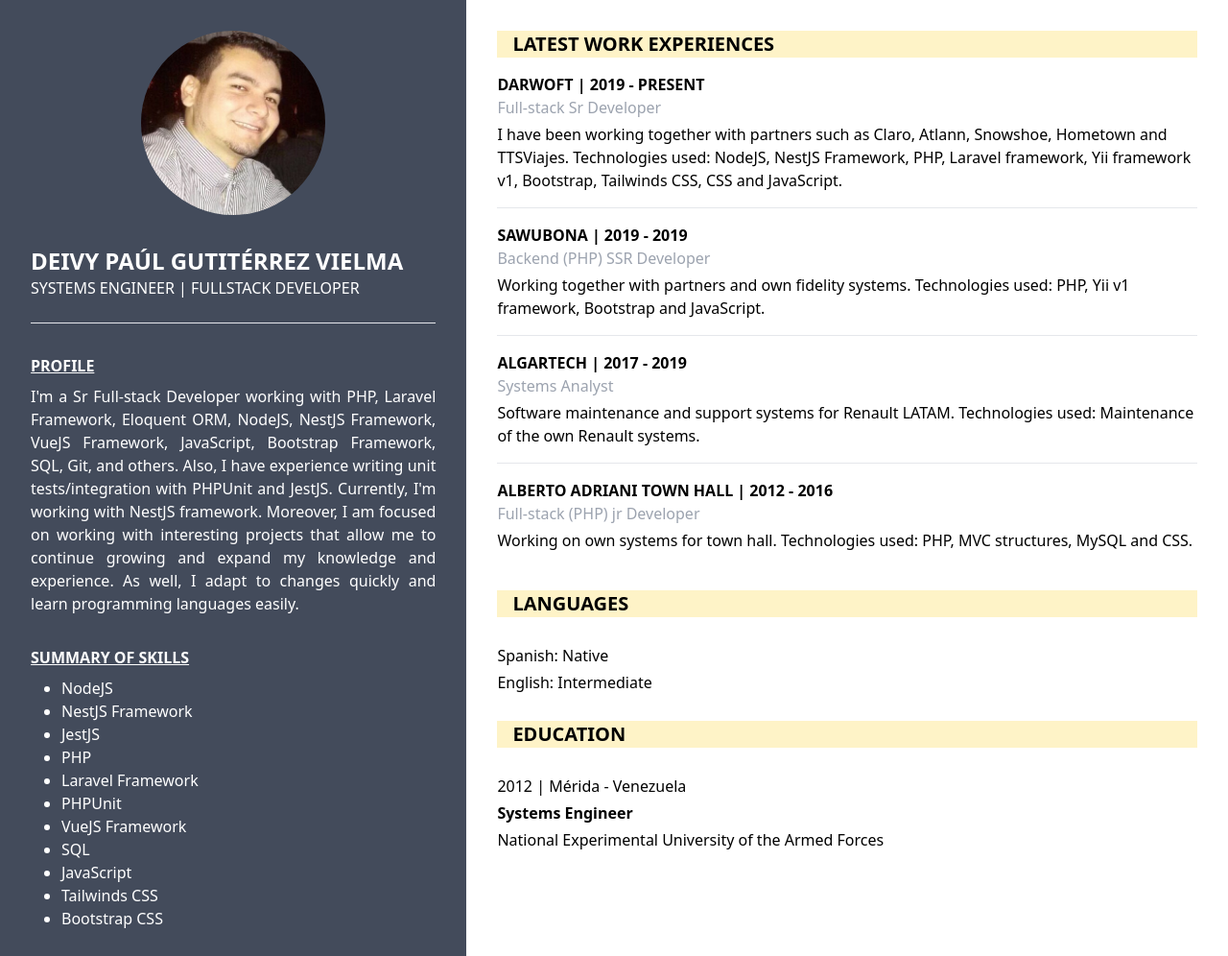
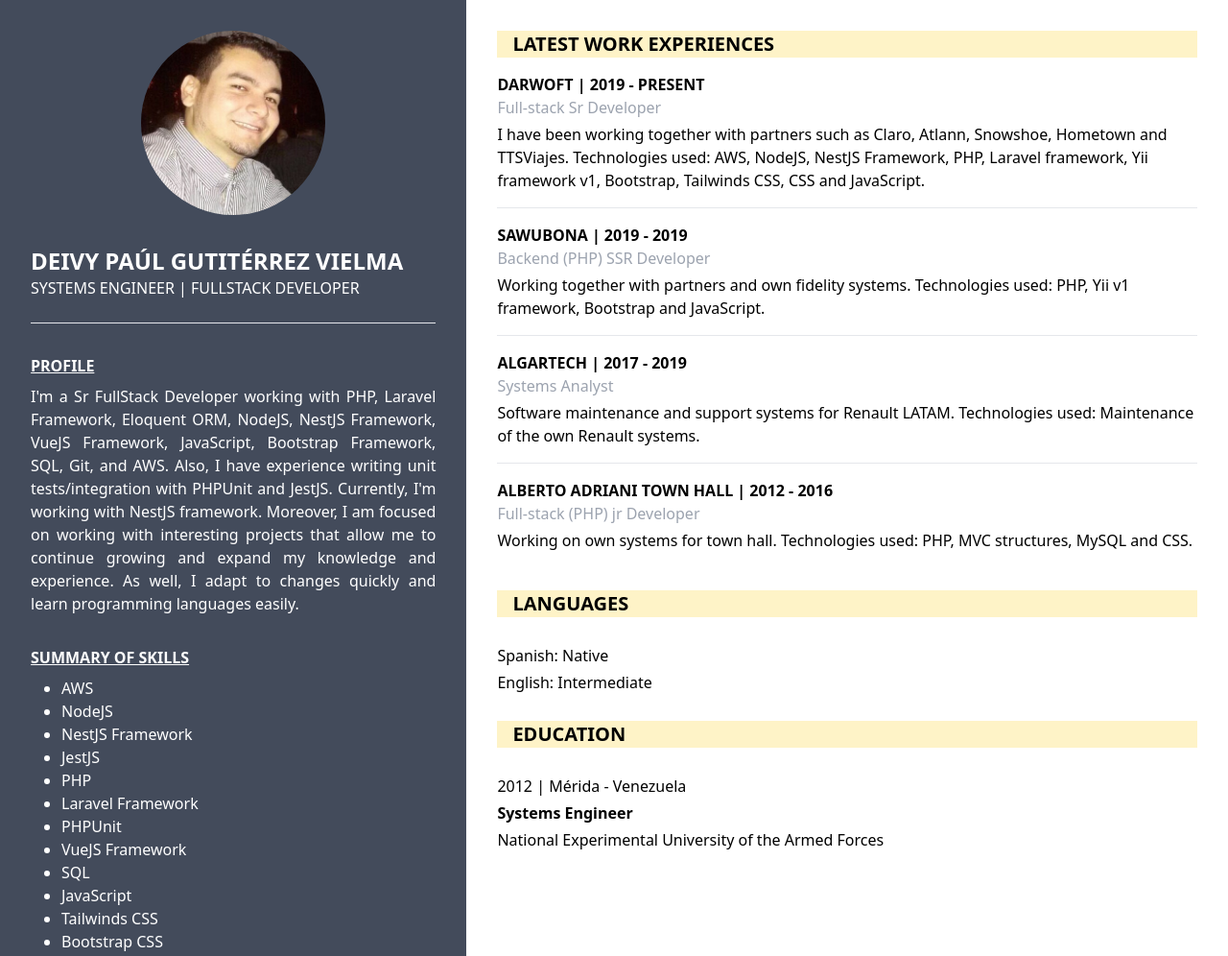
Before and after one commit to dpaul20/dpaul20, a plain HTML site: page index.html in a window 1280 px wide. Shown: the top 996 px of the page at 96% size. Drawn offline with nearby package versions, Linux system fonts and the light colour scheme.

Commit message:
Added profile details

```diff
--- a/index.html
+++ b/index.html
@@ -46,9 +46,9 @@
             <div class="my-2 uppercase font-semibold underline">Profile</div>
 
             <p class="text-justify">
-              I'm a Sr Full-stack Developer working with PHP, Laravel Framework,
+              I'm a Sr FullStack Developer working with PHP, Laravel Framework,
               Eloquent ORM, NodeJS, NestJS Framework, VueJS Framework,
-              JavaScript, Bootstrap Framework, SQL, Git, and others. Also, I
+              JavaScript, Bootstrap Framework, SQL, Git, and AWS. Also, I
               have experience writing unit tests/integration with PHPUnit and
               JestJS. Currently, I'm working with NestJS framework. Moreover, I
               am focused on working with interesting projects that allow me to
@@ -64,6 +64,7 @@
 
             <div class="ml-8">
               <ul class="list-disc">
+                <li>AWS</li>
                 <li>NodeJS</li>
                 <li>NestJS Framework</li>
                 <li>JestJS</li>
@@ -175,7 +176,7 @@
             <div class="text-gray-400">Full-stack Sr Developer</div>
             <div class="my-1">
               I have been working together with partners such as Claro, Atlann,
-              Snowshoe, Hometown and TTSViajes. Technologies used: NodeJS,
+              Snowshoe, Hometown and TTSViajes. Technologies used: AWS, NodeJS,
               NestJS Framework, PHP, Laravel framework, Yii framework v1,
               Bootstrap, Tailwinds CSS, CSS and JavaScript.
             </div>
```
